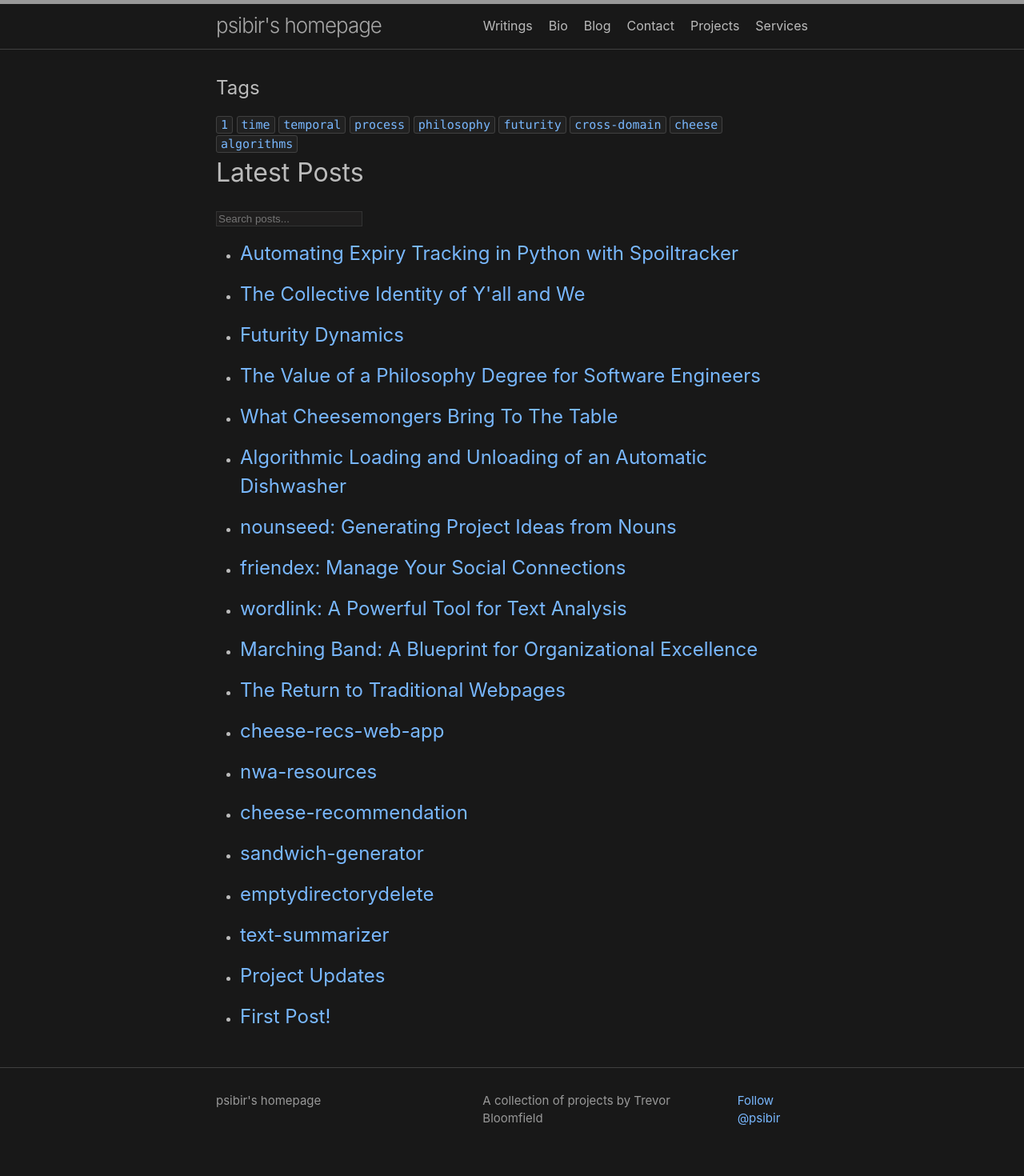
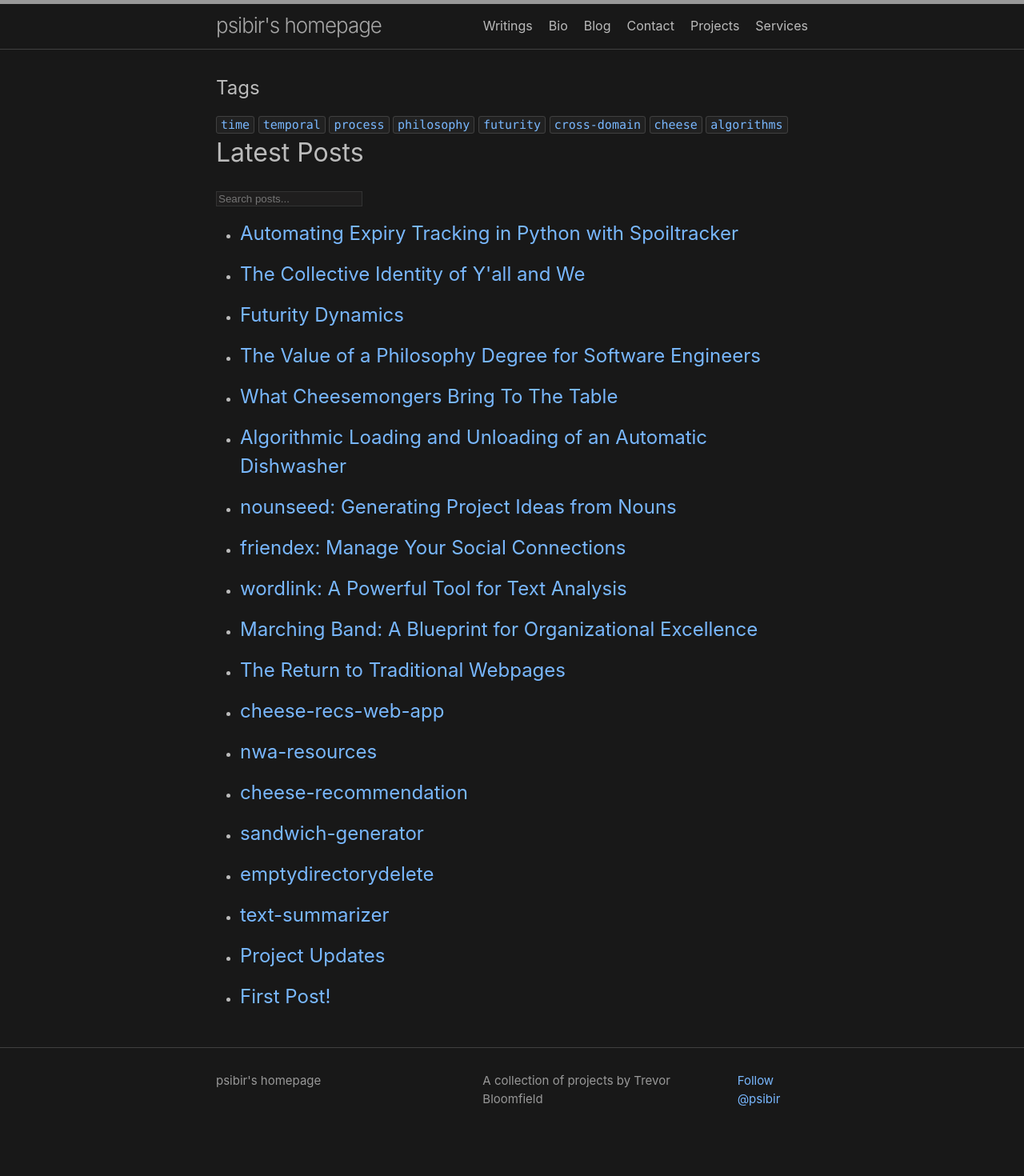
Before and after one commit to psibir/psibir.github.io, a Jekyll site: the page built from page/blog.html, in a window 1280 px wide. Shown: the whole page at 80% size. Built offline with Jekyll 4.4.1, drawn with Linux system fonts in a browser that asks for light colours; a script that is not in the unit is left out; after the commit the page ends 1445 px from its top, so only the background shows below that.

Commit message:
Update archive.html

```diff
--- a/_includes/archive.html
+++ b/_includes/archive.html
@@ -9,6 +9,8 @@
 {% assign sortedtemptags = temptags | split:' ' | sort | reverse %}
 {% for temptag in sortedtemptags %}
   {% assign tagitems = temptag | split: '#' %}
-  {% capture tagname %}{{ tagitems[1] }}{% endcapture %}
-  <a href="/tag/{{ tagname }}"><code class="highligher-rouge"><nobr>{{ tagname }}</nobr></code></a>
+  {% assign tagname = tagitems[1] %}
+  {% if tagname != "1" %}
+    <a href="/tag/{{ tagname }}"><code class="highligher-rouge"><nobr>{{ tagname }}</nobr></code></a>
+  {% endif %}
 {% endfor %}
```
